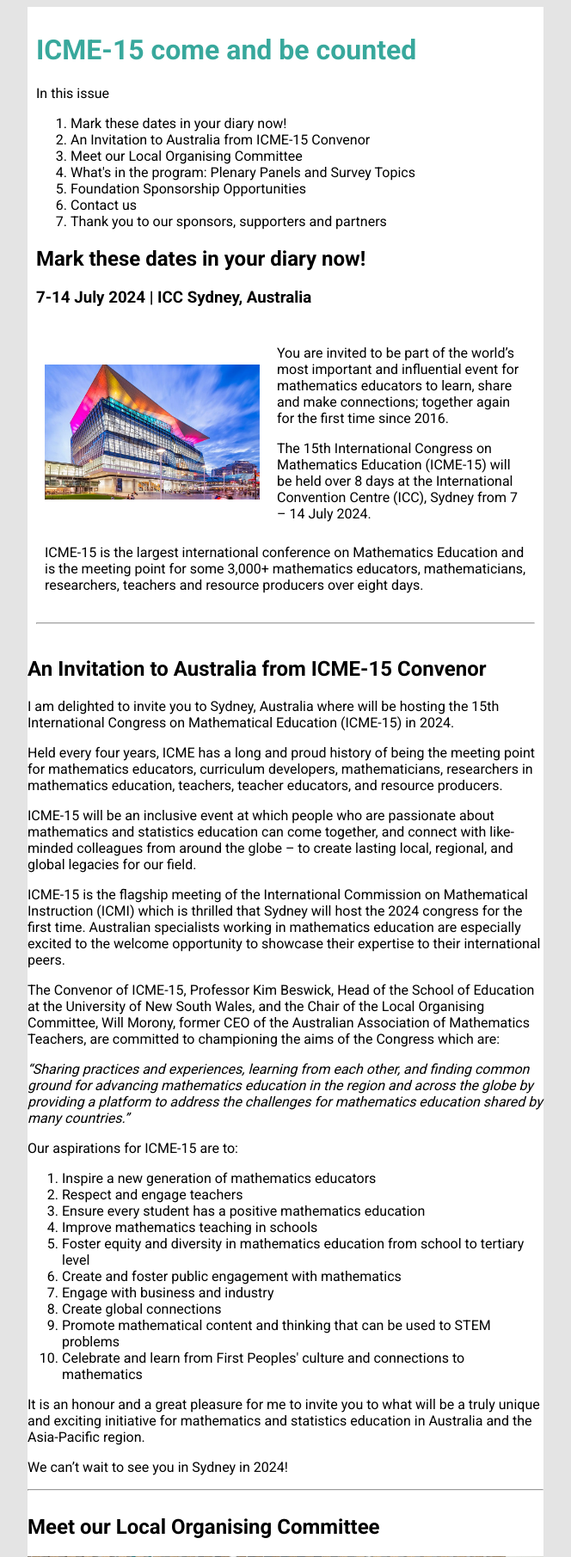
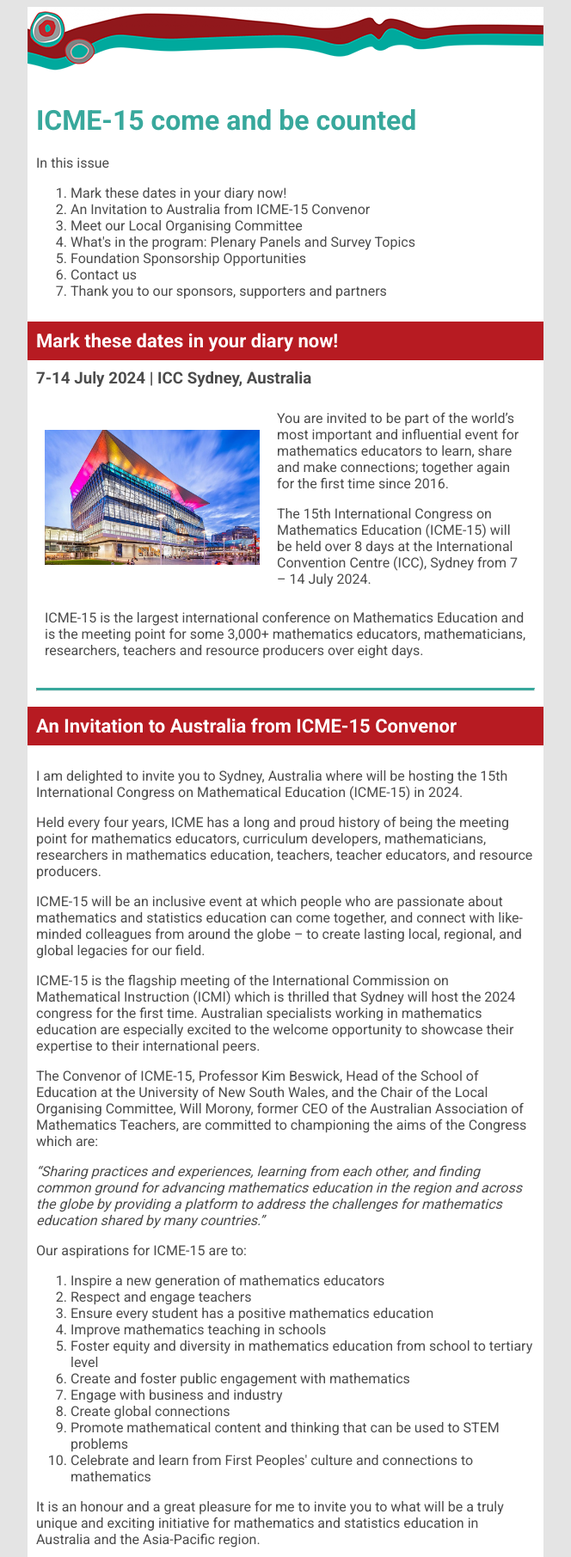
Before and after one commit to ICMS-Australasia/ICME15, a PHP site: page /news/1.html in a window 1280 px wide. Shown: the top 1811 px of the page at 86% size, without its empty margins (308-972 px from the left). Run offline with PHP 8.4, Linux system fonts and the light colour scheme.

Commit message:
ezine #1

```diff
--- a/news/1.html
+++ b/news/1.html
@@ -12,6 +12,7 @@
 <table width="600" align="center" border="0" cellspacing="0" cellpadding="0">
     <tr>
         <td>
+            <img src = "img/border.png">
             <table width="600" align="center" border="0" cellspacing="0" cellpadding="10">
                 <tr>
                     <td>
@@ -26,8 +27,16 @@
                 <li>Contact us</li>
                 <li>Thank you to our sponsors, supporters and partners</li>
             </ol>
+            </td>
+            </tr>
+            </table>
+
             <h2>Mark these dates in your diary now!</h2>
+            <table width="600" align="center" border="0" cellspacing="0" cellpadding="10">
+                <tr>
+                    <td>
                     <h3>7-14 July 2024 | ICC Sydney, Australia</h3>
+
             <table border="0" cellspacing="0" cellpadding="10">
                 <colgroup>
                     <col width="250">
@@ -56,6 +65,12 @@
     <tr>
         <td>
             <h2>An Invitation to Australia from ICME-15 Convenor</h2>
+            <table width="600" align="center" border="0" cellspacing="0" cellpadding="10">
+                <tr>
+                    <td>
+
+
+
                         <p>I am delighted to invite you to Sydney, Australia where will be hosting the 15th International Congress on Mathematical Education (ICME-15) in 2024.</p>
                         <p>Held every four years, ICME has a long and proud history of being the meeting point for mathematics educators, curriculum developers, mathematicians, researchers in mathematics education, teachers, teacher educators, and resource producers.</p>
                         <p>ICME-15 will be an inclusive event at which people who are passionate about mathematics and statistics education can come together, and connect with like-minded colleagues from around the globe – to create lasting local, regional, and global legacies for our field.</p>
@@ -77,20 +92,46 @@
                         </ol>
                         <p>It is an honour and a great pleasure for me to invite you to what will be a truly unique and exciting initiative for mathematics and statistics education in Australia and the Asia-Pacific region.</p>
                         <p>We can’t wait to see you in Sydney in 2024! </p>
+                    </td>
+                </tr>
+            </table>
+            <table width="600" align="center" border="0" cellspacing="0" cellpadding="20">
+                <tr>
+                    <td>
+                        <img src = "img/kim.png">
+                    </td>
+                    <td>
+                        <p><b>Prof. Kim Beswick</b><br>
+                            Convenor ICME-15, Chair International Program Committee
+                        </p>
                         <hr>
+                    </td>
+                </tr>
+            </table>
         </td>
     </tr>
     <tr>
         <td>
             <h2>Meet our Local Organising Committee</h2>
             <img src = "img/loc.jpg" width = "600">
+            <table width="600" align="center" border="0" cellspacing="0" cellpadding="10">
+                <tr>
+                    <td>
                         <p>The opportunity to host ICME-15 will provide a valuable and timely opportunity for Australia to discuss our National efforts in improving and delivering quality STEM education for future generations and for Australian educators, researchers and policy makers to learn from the experiences of other countries.</p>
                         <hr>
+                    </td>
+                </tr>
+            </table>
+
         </td>
     </tr>
     <tr>
         <td>
             <h2>What’s in the program: Plenary Panels and Survey Topics</h2>
+            <table width="600" align="center" border="0" cellspacing="0" cellpadding="10">
+                <tr>
+                    <td>
+
                         <p>In recognition of the substantial and continuing contribution to the growth of the field of Mathematics Education, there will be four plenary lectures and two plenary panels.</p>
                         <p>Plenary panelists will promote the development of understanding between different communities by opening up debate in a contested area of work in the field of Mathematics Education: </p>
                         <p><b>Plenary Panel 1: </b>Mathematics education effectively responds to humanity's problems.</p>
@@ -117,9 +158,16 @@
                         <hr>
                     </td>
                 </tr>
+            </table>
+        </td>
+    </tr>
     <tr>
         <td>
             <h2>Foundation Sponsorship Opportunities</h2>
+            <table width="600" align="center" border="0" cellspacing="0" cellpadding="10">
+                <tr>
+                    <td>
+
                         <p>Through ICME-15, we can share our practices and experiences, learn from each other, and find common ground for advancing mathematics education in the Asia Pacific region and across the globe by providing a platform to address the challenges for mathematics education shared by many countries.</p>
                         <p>A successful congress relies on the valued support provided by sponsors and exhibitors.</p>
                         <p>This Congress will attract the pre-eminent mathematics educators in the world and we hope to share the possibilities of this once in a generation opportunity with you.</p>
@@ -132,21 +180,45 @@
                         <hr>
                     </td>
                 </tr>
+            </table>
+        </td>
+    </tr>
     <tr>
         <td>
             <h2>Contact Us</h2>
-            <p>Leave your details so we can stay in touch!</p>
-            <a class = "button" href = "https://icmsaust.eventsair.com/icme-15/expression-of-interest/Site/Register">Register Here</a><br>
+            <table width="580" align="center" border="0" cellspacing="0" cellpadding="10">
+                <tr>
+                    <td>
+
+                        <table width="580" align="center" border="0" cellspacing="0" cellpadding="10">
+                            <tr>
+                                <td><p>Leave your details so we can stay in touch!</p></td>
+                                <td>
+                                <a class = "button" href = "https://icmsaust.eventsair.com/icme-15/expression-of-interest/Site/Register">Register Here</a>
+                                </td>
+                            </tr>
+                            </table>
+                    </td>
+                </tr>
+                <tr>
+                    <td>
                         <img src = "img/qr.png">
                         <h3>Thank you to our sponsors, supporters and partners</h3>
                         <h4>Foundation Sponsors</h4>
                         <img src = "img/tuoa.png">
                         <h4>Consortium for Mathematics Education (CoME)</h4>
                         <h4>Supporters and Partners</h4>
+                        <img src = "img/sponsors.png" width = "580">
+                    </td>
+                </tr>
+            </table>
         </td>
     </tr>
     <tr>
         <td>
+            <table width="600" align="center" border="0" cellspacing="0" cellpadding="10">
+                <tr>
+                    <td class = "aoc">
                         <h4>Acknowledgement of Country</h4>
                         <p>We acknowledge the Traditional Owners of the lands and waters throughout Australia, and pay respect to the Elders past, present and emerging.</p>
                     </td>
@@ -159,6 +231,10 @@
                 </tr>
             </table>
 
+        </td>
+    </tr>
+</table>
+
 
 
 </body>
--- a/news/style.css
+++ b/news/style.css
@@ -7,6 +7,7 @@
 body {
   font-family: 'Roboto', sans-serif;
   background-color: #e4e4e4;
+  color: #4c4c4c;
 }
 
 .button {
@@ -15,13 +16,36 @@ body {
   font-size: 20px;
   border-radius: 10px;
   text-decoration: none;
+  padding: 20px;
+  margin-top: 20px;
 }
 
 h1 {
   color: #38A89C;
+  margin-top: 0;
 }
 
 table {
   background-color: white;
 }
+
+.aoc {
+  background-color: #deeaf6;
+}
+
+hr {
+  border-top: 3px solid #38A89C;
+}
+
+h2 {
+  color: white;
+  background-color: #b71b22;
+  padding: 10px;
+  font-size: 22px;
+  margin: 0;
+}
+
+h3 {
+  margin: 0;
+}
 /*# sourceMappingURL=style.css.map */
--- a/news/style.scss
+++ b/news/style.scss
@@ -6,10 +6,13 @@
 
 $teal: #38A89C;
 $grey:#5C5E5D;
+$red:#b71b22;
+$blue: #deeaf6;
 
 body {
     font-family: 'Roboto', sans-serif;
     background-color: #e4e4e4;
+    color:#4c4c4c;
 }
 
 .button{
@@ -18,12 +21,35 @@ body {
     font-size: 20px;
     border-radius: 10px;
     text-decoration: none;
+    padding:20px;
+    margin-top:20px;
 }
 
 h1{
     color:$teal;
+    margin-top:0;
 }
 
 table{
     background-color: white;
 }
+
+.aoc{
+    background-color: $blue;
+}
+
+hr{
+    border-top:3px solid $teal;
+}
+
+h2{
+    color:white;
+    background-color: $red;
+    padding:10px;
+    font-size: 22px;
+    margin:0;
+}
+
+h3{
+    margin:0;
+}
```
Also changed, not shown: news/img/border.png (added), news/img/eoi-3-2048x319.png (added), news/img/icmeLogo.png (added), news/img/kim.png (added), news/img/sponsors.png (added), 1 other file. Lines whose indentation alone changed are shown as unchanged.
